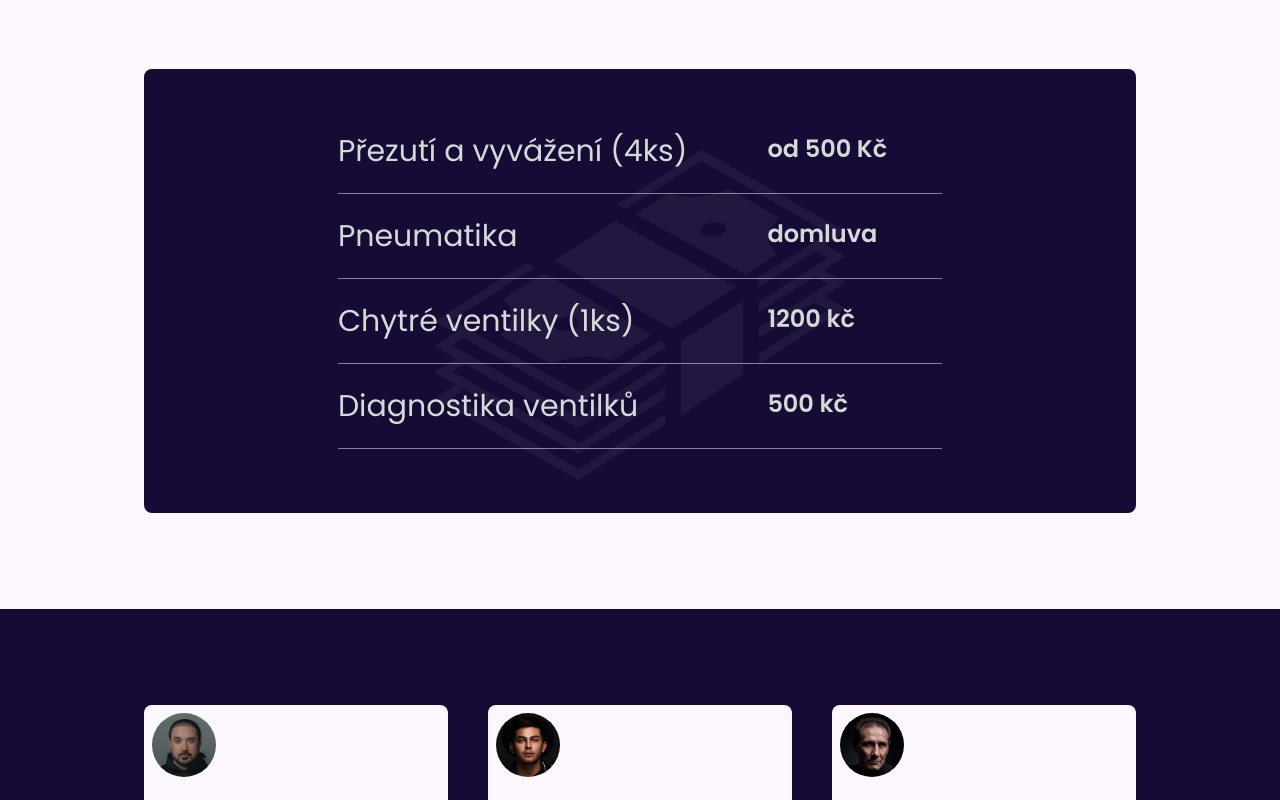
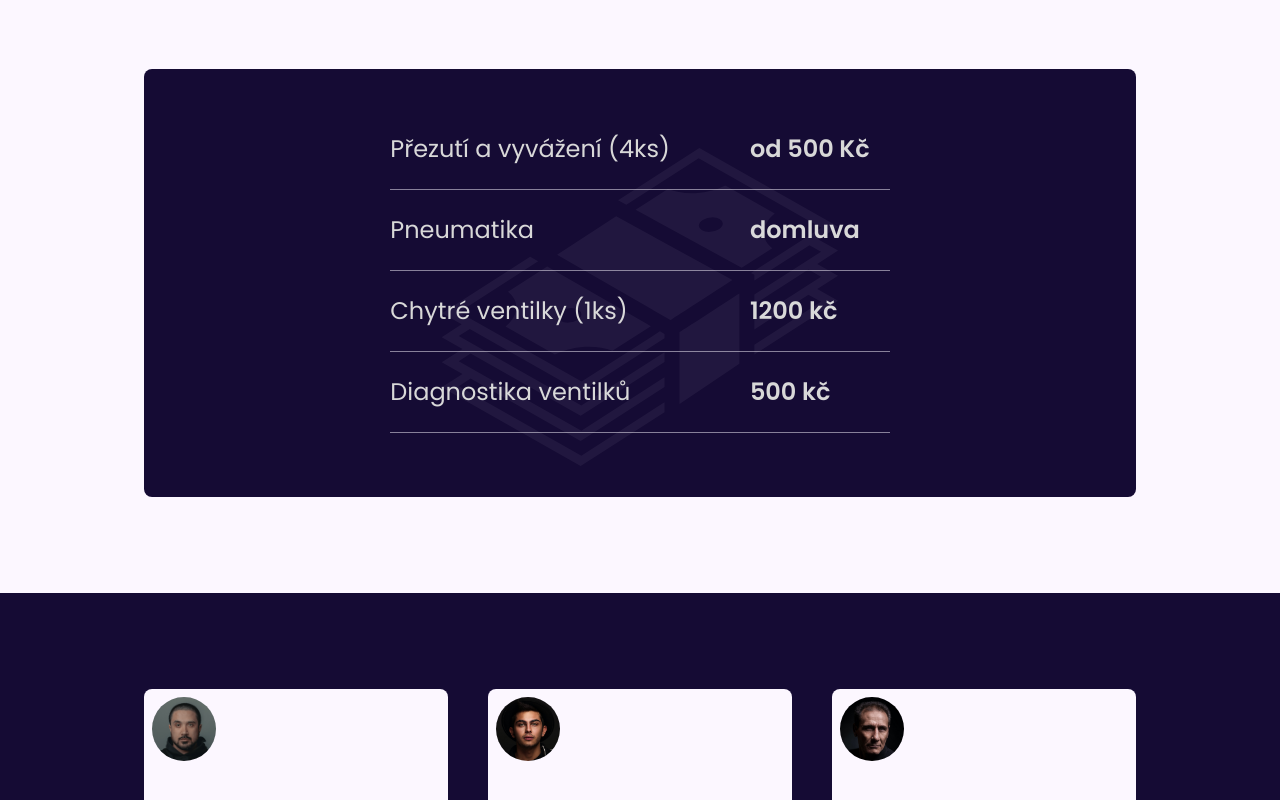
Before and after one commit to ton1czech/pneuservis-baudys, a React (Vite) app: page / in a window 1280 px wide. Shown: the part 3560-4360 px from the top of the page. Built offline with nearby package versions, Linux system fonts and the light colour scheme.

Commit message:
👌 IMPROVE: pricelist font size

```diff
--- a/src/components/Pricelist.jsx
+++ b/src/components/Pricelist.jsx
@@ -5,7 +5,7 @@ import { GiMoneyStack } from 'react-icons/gi'
 const Item = ({ price, text }) => (
   <>
     <div className='grid grid-cols-[2fr_1fr] gap-12 sm:gap-20'>
-      <h2 className='subheading font-normal sm:text-3xl text-base'>{text}</h2>
+      <h2 className='subheading font-normal sm:text-2xl text-base'>{text}</h2>
       <p className='subheading sm:text-2xl text-base'>{price}</p>
     </div>
     <div className='h-px bg-light w-full opacity-50' />
```
